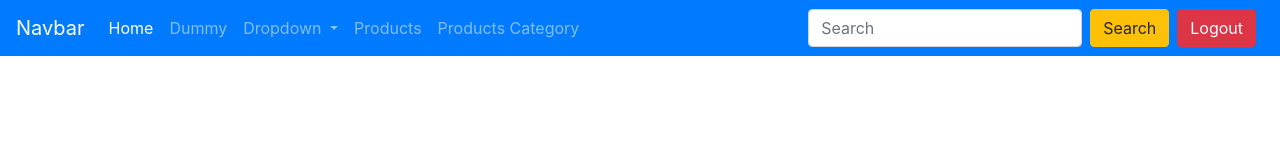
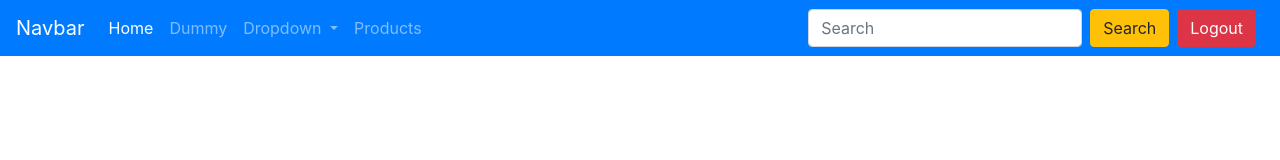
Before and after one commit to Rajeshsutare/1-practice, an Angular app: page / in a window 1280 px wide. Shown: the top 160 px of the page. Built offline with nearby package versions, Linux system fonts and the light colour scheme.

Commit message:
nav-item-removed

```diff
--- a/src/app/pages/components/navbar/navbar.component.html
+++ b/src/app/pages/components/navbar/navbar.component.html
@@ -36,9 +36,6 @@
         <li class="nav-item">
           <a class="nav-link " routerLink="/products">Products</a>
         </li>
-        <li class="nav-item">
-          <a class="nav-link " routerLink="/productsCategory">Products Category</a>
-        </li>
       </ul>
       <form class="form-inline my-2 my-lg-0">
         <input class="form-control mr-sm-2" type="search" placeholder="Search" aria-label="Search">
```
